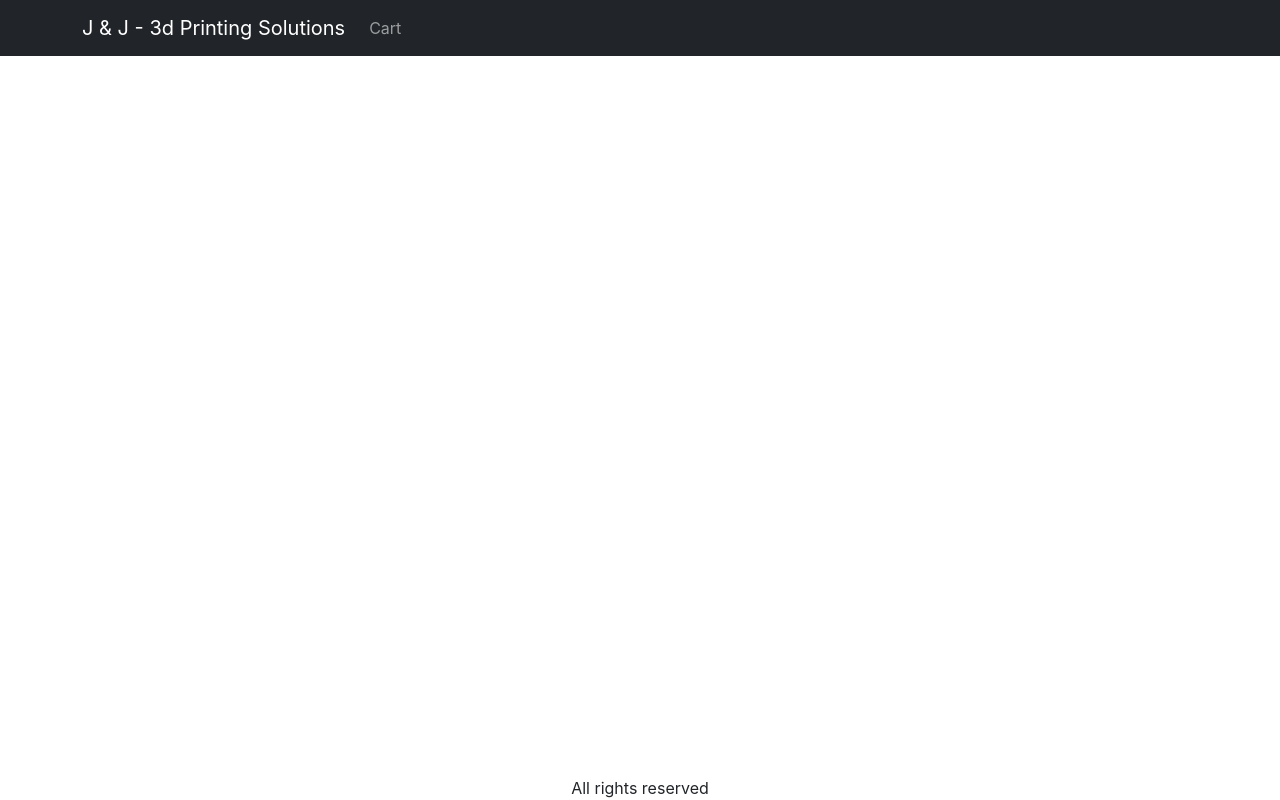
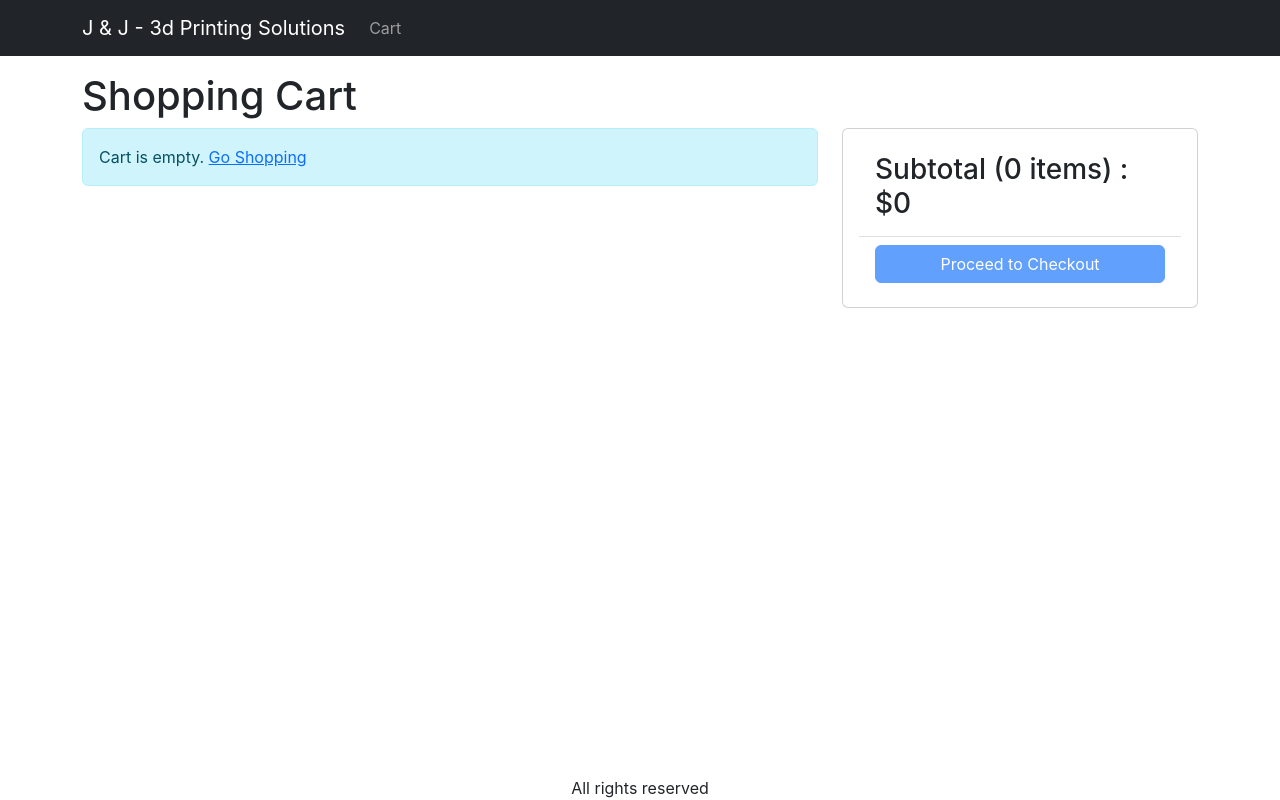
Before and after one commit to willivstn/ecommerce-website, a React (Create React App) app in the folder frontend/: page /cart in a window 1280 px wide. Built offline with nearby package versions, Linux system fonts and the light colour scheme.

Commit message:
Added Sign in and Cart View

```diff
--- a/frontend/src/App.js
+++ b/frontend/src/App.js
@@ -8,6 +8,8 @@
 import { LinkContainer } from 'react-router-bootstrap';
 import { useContext } from 'react';
 import { Store } from './Store';
+import CartScreen from './screens/CartScreen';
+import SigninScreen from './screens/SigninScreen';
 
 function App() {
   const { state } = useContext(Store);
@@ -26,7 +28,7 @@
                   Cart
                   {cart.cartItems.length > 0 && (
                     <Badge pill bg="danger">
-                      {cart.cartItems.length}
+                      {cart.cartItems.reduce((a, c) => a + c.quantity, 0)}
                     </Badge>
                   )}
                 </Link>
@@ -38,6 +40,8 @@
           <Container className="mt-3">
             <Routes>
               <Route path="/product/:slug" element={<ProductScreen />} />
+              <Route path="/cart" element={<CartScreen />} />
+              <Route path="/signin" element={<SigninScreen />} />
               <Route path="/" element={<HomeScreen />} />
             </Routes>
           </Container>
--- a/frontend/src/Store.js
+++ b/frontend/src/Store.js
@@ -5,19 +5,33 @@
 const initialState = {
   cart: {
     cartItems: [],
+    cartItems: localStorage.getItem('cartItems')
+      ? JSON.parse(localStorage.getItem('cartItems'))
+      : [],
   },
 };
 function reducer(state, action) {
   switch (action.type) {
     case 'CART_ADD_ITEM':
       // add to cart
-      return {
-        ...state,
-        cart: {
-          ...state.cart,
-          cartItems: [...state.cart.cartItems, action.payload],
-        },
-      };
+      const newItem = action.payload;
+      const existItem = state.cart.cartItems.find(
+        (item) => item._id === newItem._id
+      );
+      const cartItems = existItem
+        ? state.cart.cartItems.map((item) =>
+            item._id === existItem._id ? newItem : item
+          )
+        : [...state.cart.cartItems, newItem];
+      localStorage.setItem('cartItems', JSON.stringify(cartItems));
+      return { ...state, cart: { ...state.cart, cartItems } };
+    case 'CART_REMOVE_ITEM': {
+      const cartItems = state.cart.cartItems.filter(
+        (item) => item._id !== action.payload._id
+      );
+      localStorage.setItem('cartItems', JSON.stringify(cartItems));
+      return { ...state, cart: { ...state.cart, cartItems } };
+    }
     default:
       return state;
   }
--- a/frontend/src/components/Product.js
+++ b/frontend/src/components/Product.js
@@ -2,9 +2,31 @@
 import Button from 'react-bootstrap/Button';
 import { Link } from 'react-router-dom';
 import Rating from './Rating';
+import { useContext } from 'react';
+import axios from 'axios';
+import { Store } from '../Store';
 
 function Product(props) {
   const { product } = props;
+  const { state, dispatch: ctxDispatch } = useContext(Store);
+  const {
+    cart: { cartItems },
+  } = state;
+
+  const addToCartHandler = async (item) => {
+    const existItem = cartItems.find((x) => x._id === product._id);
+    const quantity = existItem ? existItem.quantity + 1 : 1;
+    const { data } = await axios.get(`/api/products/${item._id}`);
+    if (data.countInStock < quantity) {
+      window.alert('Sorry. Product is out of stock');
+      return;
+    }
+    ctxDispatch({
+      type: 'CART_ADD_ITEM',
+      payload: { ...item, quantity },
+    });
+  };
+
   return (
     <Card>
       <Link to={`/product/${product.slug}`}>
@@ -16,7 +38,13 @@
         </Link>
         <Rating rating={product.rating} numReviews={product.numReviews} />
         <Card.Text>${product.price}</Card.Text>
-        <Button>Add to cart</Button>
+        {product.countInStock === 0 ? (
+          <Button variant="light" disabled>
+            Out of stock
+          </Button>
+        ) : (
+          <Button onClick={() => addToCartHandler(product)}>Add to cart</Button>
+        )}
       </Card.Body>
     </Card>
   );
--- a/frontend/src/index.css
+++ b/frontend/src/index.css
@@ -46,3 +46,10 @@
 .img-large {
   max-width: 100%;
 }
+.img-thumbnail {
+  height: 80px;
+}
+
+.small-container {
+  max-width: 600px;
+}
--- /dev/null
+++ b/frontend/src/screens/CartScreen.js
@@ -0,0 +1,130 @@
+import { useContext } from 'react';
+import { Store } from '../Store';
+import { Helmet } from 'react-helmet-async';
+import Row from 'react-bootstrap/Row';
+import Col from 'react-bootstrap/Col';
+import MessageBox from '../components/MessageBox';
+import ListGroup from 'react-bootstrap/ListGroup';
+import Button from 'react-bootstrap/Button';
+import Card from 'react-bootstrap/Card';
+import { Link, useNavigate } from 'react-router-dom';
+import axios from 'axios';
+
+export default function CartScreen() {
+  const navigate = useNavigate();
+  const { state, dispatch: ctxDispatch } = useContext(Store);
+  const {
+    cart: { cartItems },
+  } = state;
+
+  const updateCartHandler = async (item, quantity) => {
+    const { data } = await axios.get(`/api/products/${item._id}`);
+    if (data.countInStock < quantity) {
+      window.alert('Sorry. Product is out of stock');
+      return;
+    }
+    ctxDispatch({
+      type: 'CART_ADD_ITEM',
+      payload: { ...item, quantity },
+    });
+  };
+  const removeItemHandler = (item) => {
+    ctxDispatch({ type: 'CART_REMOVE_ITEM', payload: item });
+  };
+
+  const checkoutHandler = () => {
+    navigate('/signin?redirect=/shipping');
+  };
+
+  return (
+    <div>
+      <Helmet>
+        <title>Shopping Cart</title>
+      </Helmet>
+      <h1>Shopping Cart</h1>
+      <Row>
+        <Col md={8}>
+          {cartItems.length === 0 ? (
+            <MessageBox>
+              Cart is empty. <Link to="/">Go Shopping</Link>
+            </MessageBox>
+          ) : (
+            <ListGroup>
+              {cartItems.map((item) => (
+                <ListGroup.Item key={item._id}>
+                  <Row className="align-items-center">
+                    <Col md={4}>
+                      <img
+                        src={item.image}
+                        alt={item.name}
+                        className="img-fluid rounded img-thumbnail"
+                      ></img>{' '}
+                      <Link to={`/product/${item.slug}`}>{item.name}</Link>
+                    </Col>
+                    <Col md={3}>
+                      <Button
+                        onClick={() =>
+                          updateCartHandler(item, item.quantity - 1)
+                        }
+                        variant="light"
+                        disabled={item.quantity === 1}
+                      >
+                        <i className="fas fa-minus-circle"></i>
+                      </Button>{' '}
+                      <span>{item.quantity}</span>{' '}
+                      <Button
+                        variant="light"
+                        onClick={() =>
+                          updateCartHandler(item, item.quantity + 1)
+                        }
+                        disabled={item.quantity === item.countInStock}
+                      >
+                        <i className="fas fa-plus-circle"></i>
+                      </Button>
+                    </Col>
+                    <Col md={3}>${item.price}</Col>
+                    <Col md={2}>
+                      <Button
+                        onClick={() => removeItemHandler(item)}
+                        variant="light"
+                      >
+                        <i className="fas fa-trash"></i>
+                      </Button>
+                    </Col>
+                  </Row>
+                </ListGroup.Item>
+              ))}
+            </ListGroup>
+          )}
+        </Col>
+        <Col md={4}>
+          <Card>
+            <Card.Body>
+              <ListGroup variant="flush">
+                <ListGroup.Item>
+                  <h3>
+                    Subtotal ({cartItems.reduce((a, c) => a + c.quantity, 0)}{' '}
+                    items) : $
+                    {cartItems.reduce((a, c) => a + c.price * c.quantity, 0)}
+                  </h3>
+                </ListGroup.Item>
+                <ListGroup.Item>
+                  <div className="d-grid">
+                    <Button
+                      type="button"
+                      variant="primary"
+                      onClick={checkoutHandler}
+                      disabled={cartItems.length === 0}
+                    >
+                      Proceed to Checkout
+                    </Button>
+                  </div>
+                </ListGroup.Item>
+              </ListGroup>
+            </Card.Body>
+          </Card>
+        </Col>
+      </Row>
+    </div>
+  );
+}
--- a/frontend/src/screens/ProductScreen.js
+++ b/frontend/src/screens/ProductScreen.js
@@ -1,9 +1,9 @@
 import axios from 'axios';
 import { useContext, useEffect, useReducer } from 'react';
-import { useParams } from 'react-router-dom';
 import Row from 'react-bootstrap/Row';
 import Col from 'react-bootstrap/Col';
 import ListGroup from 'react-bootstrap/ListGroup';
+import { useNavigate, useParams } from 'react-router-dom';
 import Badge from 'react-bootstrap/Badge';
 import Button from 'react-bootstrap/Button';
 import Rating from '../components/Rating';
@@ -28,6 +28,7 @@
 };
 
 function ProductScreen() {
+  const navigate = useNavigate();
   const params = useParams();
   const { slug } = params;
 
@@ -50,11 +51,21 @@
   }, [slug]);
 
   const { state, dispatch: ctxDispatch } = useContext(Store);
-  const addToCartHandler = () => {
+  const { cart } = state;
+  const addToCartHandler = async () => {
+    const existItem = cart.cartItems.find((x) => x._id === product._id);
+    const quantity = existItem ? existItem.quantity + 1 : 1;
+    const { data } = await axios.get(`/api/products/${product._id}`);
+    if (data.countInStock < quantity) {
+      window.alert('Sorry. Product is out of stock');
+      return;
+    }
+
     ctxDispatch({
       type: 'CART_ADD_ITEM',
-      payload: { ...product, quantity: 1 },
+      payload: { ...product, quantity },
     });
+    navigate('/cart');
   };
 
   return loading ? (
--- /dev/null
+++ b/frontend/src/screens/SigninScreen.js
@@ -0,0 +1,36 @@
+import { Link, useLocation } from 'react-router-dom';
+import Container from 'react-bootstrap/Container';
+import Form from 'react-bootstrap/Form';
+import Button from 'react-bootstrap/Button';
+import { Helmet } from 'react-helmet-async';
+
+export default function SigninScreen() {
+  const { search } = useLocation();
+  const redirectInUrl = new URLSearchParams(search).get('redirect');
+  const redirect = redirectInUrl ? redirectInUrl : '/';
+  return (
+    <Container className="small-container">
+      <Helmet>
+        <title>Sign In</title>
+      </Helmet>
+      <h1 className="my-3">Sign In</h1>
+      <Form>
+        <Form.Group className="mb-3" controlId="email">
+          <Form.Label>Email</Form.Label>
+          <Form.Control type="email" required />
+        </Form.Group>
+        <Form.Group className="mb-3" controlId="password">
+          <Form.Label>Password</Form.Label>
+          <Form.Control type="password" required />
+        </Form.Group>
+        <div className="mb-3">
+          <Button type="submit">Sign In</Button>
+        </div>
+        <div className="mb-3">
+          New customer?{' '}
+          <Link to={`/signup?redirect=${redirect}`}>Create your account</Link>
+        </div>
+      </Form>
+    </Container>
+  );
+}
```
Also changed, not shown: 2 other files (tests, documents, lock files or other folders).
